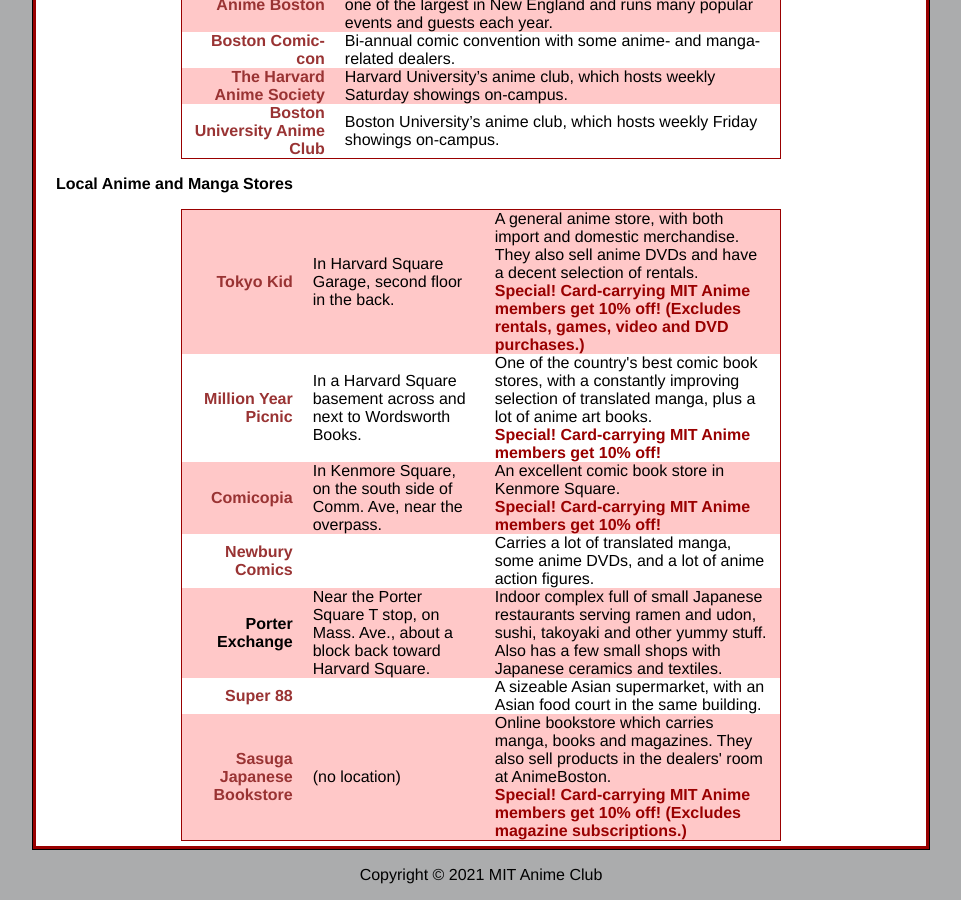
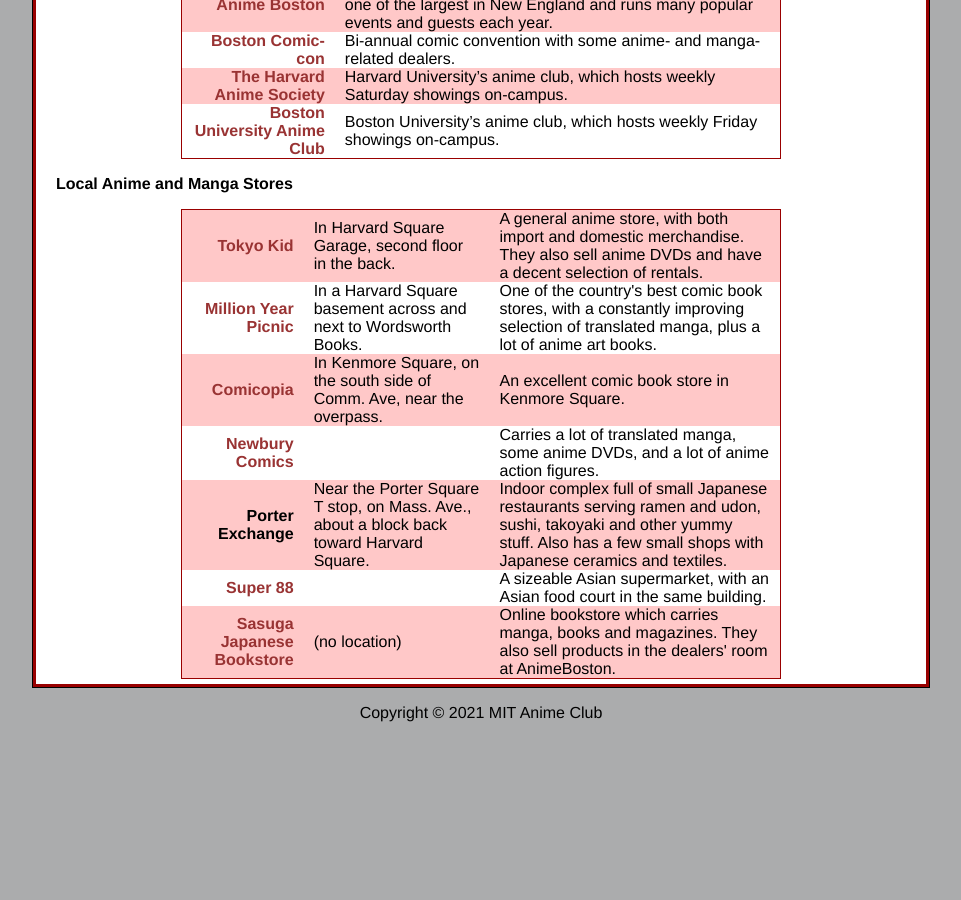
Before and after one commit to mit-anime/mit-anime.github.io, a Jekyll site: the page built from resources/index.markdown, in a window 1280 px wide and 900 px high, scrolled down 1606 px. Shown: the whole window, without its empty margins (159-1120 px from the left). Built offline with Jekyll 4.4.1, drawn with Linux system fonts in a browser that asks for light colours; after the commit the page ends 2344 px from its top, so only the background shows below that.

Commit message:
Update index.markdown
Removed "Special! Card-carrying MIT Anime members get 10% off!"

```diff
--- a/resources/index.markdown
+++ b/resources/index.markdown
@@ -65,24 +65,21 @@ title: Resources
         <a href="http://www.tokyokid.com/">Tokyo Kid</a>
       </td>
       <td>In Harvard Square Garage, second floor in the back.</td>
-      <td>A general anime store, with both import and domestic merchandise. They also sell anime DVDs and have a decent selection of rentals.<br/>
-<strong>Special! Card-carrying MIT Anime members get 10% off! (Excludes rentals, games, video and DVD purchases.)</strong></td>
+      <td>A general anime store, with both import and domestic merchandise. They also sell anime DVDs and have a decent selection of rentals.</td>
     </tr>
     <tr class="even">
       <td>
         <a href="http://themillionyearpicnic.com/">Million Year Picnic</a>
       </td>
       <td>In a Harvard Square basement across and next to Wordsworth Books.</td>
-      <td>One of the country's best comic book stores, with a constantly improving selection of translated manga, plus a lot of anime art books.<br/>
-<strong>Special! Card-carrying MIT Anime members get 10% off!</strong></td>
+      <td>One of the country's best comic book stores, with a constantly improving selection of translated manga, plus a lot of anime art books.</td>
     </tr>
     <tr class="odd">
       <td>
         <a href="http://www.comicopia.com/">Comicopia</a>
       </td>
       <td>In Kenmore Square, on the south side of Comm. Ave, near the overpass.</td>
-      <td>An excellent comic book store in Kenmore Square.<br/>
-<strong>Special! Card-carrying MIT Anime members get 10% off!</strong></td>
+      <td>An excellent comic book store in Kenmore Square.</td>
     </tr>
     <tr class="even">
       <td>
@@ -108,8 +105,7 @@ title: Resources
         <a href="http://www.sasugabooks.com/">Sasuga Japanese Bookstore</a>
       </td>
       <td>(no location)</td>
-      <td>Online bookstore which carries manga, books and magazines. They also sell products in the dealers' room at AnimeBoston.<br/>
-<strong>Special! Card-carrying MIT Anime members get 10% off! (Excludes magazine subscriptions.)</strong></td>
+      <td>Online bookstore which carries manga, books and magazines. They also sell products in the dealers' room at AnimeBoston.</td>
     </tr>
   </tbody>
 </table>
```
